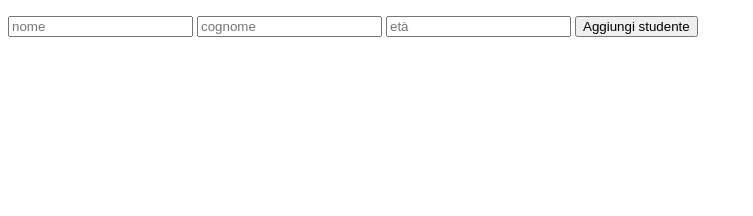
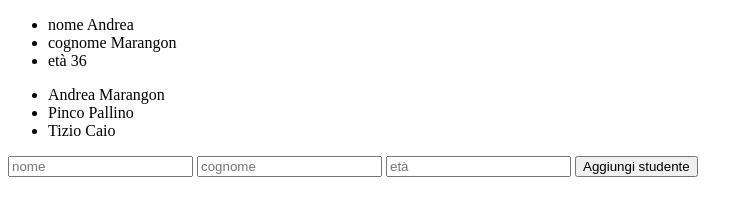
Before and after one commit to andreamarangon/js-oggetti-studenti, a plain HTML site: page index.html in a window 1280 px wide. Shown: the whole page, without its empty margins (0-753 px from the left). Drawn offline with nearby package versions, Linux system fonts and the light colour scheme.

Commit message:
avanzamento

```diff
--- a/assets/js/main.js
+++ b/assets/js/main.js
@@ -2,13 +2,16 @@ $(document).ready(function() {
 
   //creo oggetto con le proprietà: nome, cognome età
   var oggetto = {
-    'nome': 'Andrea',
-    'cognome': 'Marangon',
-    'età': '36'
+    nome: 'Andrea',
+    cognome: 'Marangon',
+    età: '36'
   }
   //stampo a schermo attraverso ciclo for-in tutte le proprietà dell'oggetto
   for (var key in oggetto) {
     console.log(key, oggetto[key]);
+    document.getElementById('oggetto').innerHTML += "<li>" + key + " " + oggetto[key] + "</li>";
+
+    // document.getElementById('oggetto').innerHTML = oggetto[key].nome + " " + oggetto[key].cognome;
   }
 
   //creo un array di oggetti di studenti
@@ -28,6 +31,7 @@ $(document).ready(function() {
   ]
   //ciclo su tutti gli studenti e stampo per ognuno di essi: nome, cognome
   for (var i = 0; i < studenti.length; i++) {
+    document.getElementById('studenti').innerHTML += "<li>" + studenti[i].nome + " " + studenti[i].cognome + "</li>";
     console.log(studenti[i].nome + ' ' + studenti[i].cognome);
   }
 
@@ -46,6 +50,10 @@ $(document).ready(function() {
 
     classe.push(studente);
     console.log(classe);
+    for (var i = 0; i < classe.length; i++) {
+      document.getElementById('classe').innerHTML += "<li>" + classe[i].nome + " " + classe[i].cognome + " " + classe[i].eta +"</li>";
+    }
+
   });
 });
 
--- a/index.html
+++ b/index.html
@@ -11,13 +11,13 @@
 </head>
 <body>
 
-  <p id="oggetto"></p>
-  <p id="studenti"></p>
+  <ul id="oggetto"></ul>
+  <ul id="studenti"></ul>
   <input id="nome" type="text" name="nome" value="" placeholder="nome">
   <input id="cognome" type="text" name="cognome" value="" placeholder="cognome">
   <input id="eta" type="text" name="eta" value="" placeholder="età">
   <button id="add">Aggiungi studente</button>
-
+  <ul id="classe"></ul>
 
 
   <script src="./assets/js/main.js" charset="utf-8"></script>
```
